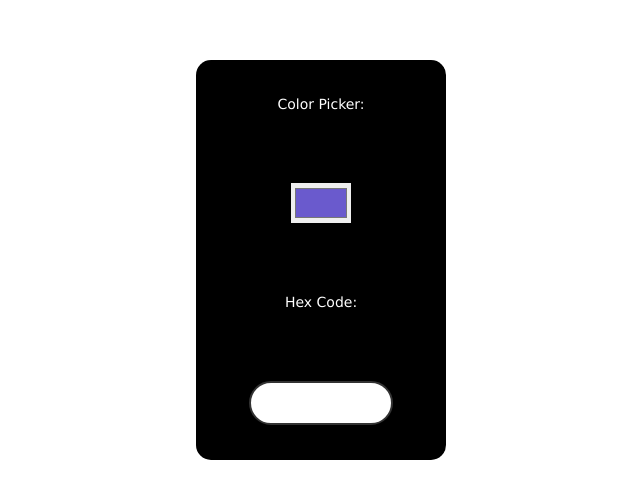
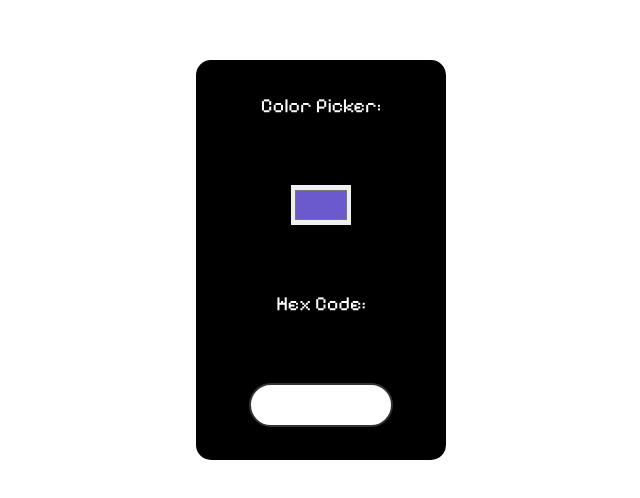
Before and after one commit to GrandioseBehavior/hex-code, a plain HTML site: page index.html in a window 1280 px wide. Shown: the part 140-638 px from the top of the page, without its empty margins (319-959 px from the left). Drawn offline with Linux system fonts and the light colour scheme.

Commit message:
Update index.html

```diff
--- a/index.html
+++ b/index.html
@@ -1,6 +1,11 @@
 <!DOCTYPE html>
 <html>
 <head>
+  <!-- Google Fonts -->
+        <link
+            href="https://fonts.googleapis.com/css2?family=Pixelify+Sans&display=swap"
+            rel="stylesheet"
+        />
   <title>Hex Color Picker</title>
   <style>
           body {
@@ -9,7 +14,7 @@
             display: grid;
             place-items: center;
             height: 100vh;
-            font-size: 14px;
+            font-size: 20px;
         }
         .main {
             height: 400px;
@@ -19,7 +24,7 @@
             display: grid;
             place-items: center;
             color: #fff;
-            font-family: verdana;
+            font-family: "Pixelify Sans", sans;
             border-radius: 15px;
         }
         #colorPicker {
```
